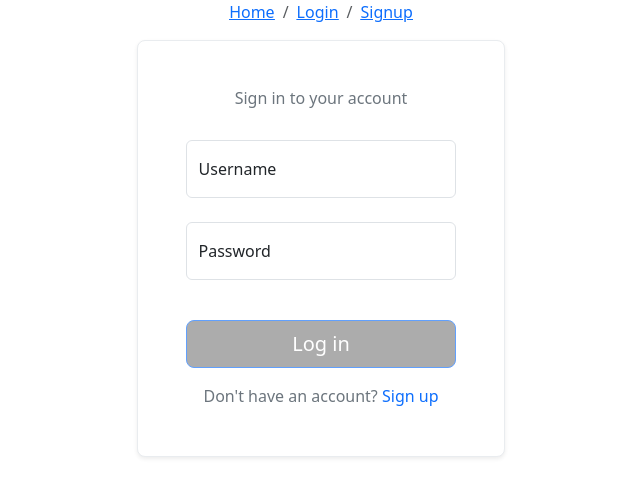
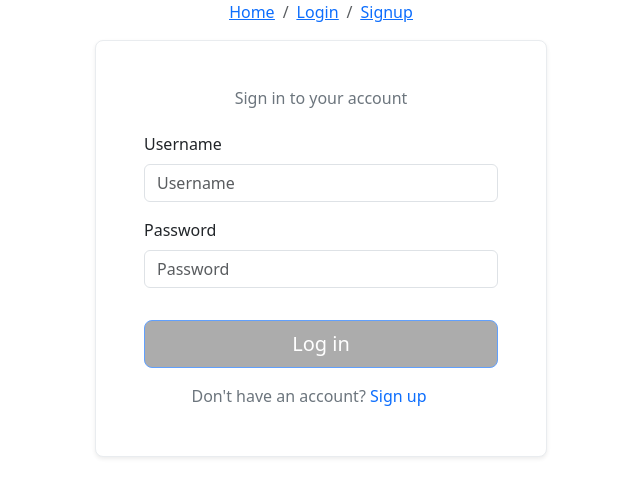
Before and after one commit to asly-97/revature-project1-reactjs, a React (Create React App) app: page /login in a window 1280 px wide. Shown: the top 496 px of the page, without its empty margins (319-959 px from the left). Built offline with nearby package versions, Linux system fonts and the light colour scheme.

Commit message:
added reimb item and list

```diff
--- a/package.json
+++ b/package.json
@@ -12,6 +12,7 @@
     "@types/react-dom": "^18.3.0",
     "axios": "^1.7.3",
     "bootstrap": "^5.3.3",
+    "date-fns": "^3.6.0",
     "react": "^18.3.1",
     "react-bootstrap": "^2.10.4",
     "react-dom": "^18.3.1",
--- a/src/components/Auth/Login.tsx
+++ b/src/components/Auth/Login.tsx
@@ -2,8 +2,9 @@ import {useEffect, useState} from "react";
 import axios from "axios";
 import '../../styles/Login.css';
 //already imported through React Bootstrap
-//import '../../styles/bootstrap.min.css';
+// import '../../styles/bootstrap.min.css';
 import { Link, useNavigate } from "react-router-dom";
+import { Container, Row, Col, Card, Button, Form } from "react-bootstrap";
 
 export default function() {
     const [message, setMessage] = useState("");
@@ -65,41 +66,79 @@ export default function() {
     });
 
     return(
-        <div className="container">
-    <div className="row justify-content-center">
-        <div className="col-12 col-sm-10 col-md-8 col-lg-6 col-xl-5 col-xxl-4">
-        <div className="card border border-light-subtle rounded-3 shadow-sm">
-            <div className="card-body p-3 p-md-4 p-xl-5">
-            <h2 className="fs-6 fw-normal text-center text-secondary mb-4">Sign in to your account</h2>
-                <div className="row gy-2 overflow-hidden">
-                <div className="err_msg">{message}</div>
-                <div className="col-12">
-                    <div className="err_msg">{usernameMsg}</div>
-                    <div className="form-floating mb-3">
-                        <input className="form-control" name="username" id="username" placeholder="Usename" onChange={validate} />
-                        <label htmlFor="username" className="form-label">Username</label>
-                    </div>
-                </div>
-                <div className="col-12">
-                    <div className="err_msg">{passwordMsg}</div>
-                    <div className="form-floating mb-3">
-                        <input type="password" className="form-control" name="password" id="password" placeholder="Password"  onChange={validate} />
-                        <label htmlFor="password" className="form-label">Password</label>
-                    </div>
-                </div>
-                <div className="col-12">
-                    <div className="d-grid my-3">
-                        <button disabled={disableBtn} id={disableBtn?"disabled_btn":""} className="btn btn-primary btn-lg" type="submit" onClick={authenticate}>Log in</button>
-                    </div>
-                    <div className="col-12">
-                    <p className="m-0 text-secondary text-center">Don't have an account? <Link to="/signup" className="link-primary text-decoration-none">Sign up</Link></p>
-                    </div>
-                </div>
-                </div>
-            </div>
-        </div>
-        </div>
-    </div>
-    </div>
+        <Container>
+            <Card className="border border-light-subtle rounded-3 shadow-sm">
+                <Card.Body className="p-3 p-md-4 p-xl-5 q">
+                    <h2 className="fs-6 fw-normal text-center text-secondary mb-4">Sign in to your account</h2>
+                    <Col className="gy-2">
+                        <div className="err_msg">{message}</div>
+                        <Row>
+                            <div className="err_msg">{usernameMsg}</div>
+                            <Form.Group className="mb-3">
+                                <Form.Label>Username</Form.Label>
+                                <Form.Control type="text" name="username" id="username" placeholder="Username" onChange={validate} />
+                            </Form.Group>
+                        </Row>
+                        <Row>
+                            <div className="err_msg">{passwordMsg}</div>
+                            <Form.Group className="mb-3">
+                                <Form.Label>Password</Form.Label>
+                                <Form.Control type="password" name="password" id="password" placeholder="Password" onChange={validate} />
+                            </Form.Group>
+                        </Row>
+                        <Row>
+                            <div className="d-grid my-3">
+                                <Button disabled={disableBtn} id={disableBtn ? "disabled_btn" : ""} variant="primary" size="lg" type="submit" onClick={authenticate}>
+                                    Log in
+                                </Button>
+                            </div>
+                            <Row>
+                                <p className="m-0 text-secondary text-center">
+                                    Don't have an account? <Link to="/signup" className="link-primary text-decoration-none">Sign up</Link>
+                                </p>
+                            </Row>
+                        </Row>
+                    </Col>
+                </Card.Body>
+            </Card>
+        </Container>
+
+
+    //     <div className="container">
+    // <div className="row justify-content-center">
+    //     <div className="col-12 col-sm-10 col-md-8 col-lg-6 col-xl-5 col-xxl-4">
+    //     <div className="card border border-light-subtle rounded-3 shadow-sm">
+    //         <div className="card-body p-3 p-md-4 p-xl-5">
+    //         <h2 className="fs-6 fw-normal text-center text-secondary mb-4">Sign in to your account</h2>
+    //             <div className="row gy-2 overflow-hidden">
+    //             <div className="err_msg">{message}</div>
+    //             <div className="col-12">
+    //                 <div className="err_msg">{usernameMsg}</div>
+    //                 <div className="form-floating mb-3">
+    //                     <input className="form-control" name="username" id="username" placeholder="Usename" onChange={validate} />
+    //                     <label htmlFor="username" className="form-label">Username</label>
+    //                 </div>
+    //             </div>
+    //             <div className="col-12">
+    //                 <div className="err_msg">{passwordMsg}</div>
+    //                 <div className="form-floating mb-3">
+    //                     <input type="password" className="form-control" name="password" id="password" placeholder="Password"  onChange={validate} />
+    //                     <label htmlFor="password" className="form-label">Password</label>
+    //                 </div>
+    //             </div>
+    //             <div className="col-12">
+    //                 <div className="d-grid my-3">
+    //                     <button disabled={disableBtn} id={disableBtn?"disabled_btn":""} className="btn btn-primary btn-lg" type="submit" onClick={authenticate}>Log in</button>
+    //                 </div>
+    //                 <div className="col-12">
+    //                 <p className="m-0 text-secondary text-center">Don't have an account? <Link to="/signup" className="link-primary text-decoration-none">Sign up</Link></p>
+    //                 </div>
+    //             </div>
+    //             </div>
+    //         </div>
+    //     </div>
+    //     </div>
+    // </div>
+    // </div>
     );
 }
--- a/src/components/Reimbursement/ReimbursementItem.tsx
+++ b/src/components/Reimbursement/ReimbursementItem.tsx
@@ -1 +1,42 @@
-export {}
+import Card from 'react-bootstrap/Card';
+import { ReimbursementInterface } from '../Interfaces/ReimbursementInterface';
+import { formatDistance } from 'date-fns';
+
+function ReimbursementItem(reimbursement:ReimbursementInterface) {
+
+  let color = '';
+  let resolvedAt = null;
+
+  if(reimbursement.status == 'approved'){
+    color = 'success';
+    resolvedAt = Date.parse(reimbursement.resolvedAt?.toString()+'');
+  }
+  else if(reimbursement.status == 'declined'){
+      color = 'danger';
+      resolvedAt = Date.parse(reimbursement.resolvedAt?.toString()+'');
+  }
+  else
+      color = 'secondary';
+
+  let createdAt = Date.parse(reimbursement.createdAt?.toString()+'');
+
+  return (
+    <Card
+          bg={color}
+          key={color}
+          text='white'
+          style={{ width: '18rem' }}
+          className="mb-2"
+        >
+          <Card.Header>{reimbursement.amount}$</Card.Header>
+          <Card.Body>
+            <Card.Title>{reimbursement.user?.firstName+' '+reimbursement.user?.lastName}</Card.Title>
+            <Card.Text>{reimbursement.description}</Card.Text>
+            <Card.Text>created : ({formatDistance(createdAt, new Date())} ago)</Card.Text>
+            <Card.Text>{reimbursement.status} {resolvedAt? " : ("+formatDistance(resolvedAt, new Date()) +") ago" : ""} </Card.Text>
+          </Card.Body>
+        </Card>
+  );
+}
+
+export default ReimbursementItem;
--- a/src/components/Reimbursement/ReimbursementList.tsx
+++ b/src/components/Reimbursement/ReimbursementList.tsx
@@ -1 +1,16 @@
-export {}
+import { Col, Row } from "react-bootstrap";
+import { ReimbursementInterface } from "../Interfaces/ReimbursementInterface";
+import ReimbursementItem from "./ReimbursementItem";
+
+export default (reimbursements:{reimbursementsList?:ReimbursementInterface[]})=>{
+
+    return(
+        <Row xs={1} md={3} className="g-5">
+        {reimbursements.reimbursementsList?.map((reimbursement) => (
+            <Col key={reimbursement.reimbId}>
+                <ReimbursementItem {...reimbursement} />
+            </Col>
+        ))}
+        </Row>
+    );
+}
--- a/src/pages/EmployeePages/EmployeeHomePage.tsx
+++ b/src/pages/EmployeePages/EmployeeHomePage.tsx
@@ -1,11 +1,38 @@
+import axios from "axios";
 import { useEffect, useState } from "react";
 import { useNavigate } from "react-router-dom";
+import ReimbursementList from "../../components/Reimbursement/ReimbursementList";
+import { ReimbursementInterface } from "../../components/Interfaces/ReimbursementInterface";
 
 
 export const EmployeeHomePage: React.FC = () => {
 
+    const [reimbursements, setReimbursements] = useState<{reimbursementsList?:ReimbursementInterface[]}>({});
+    const navigate = useNavigate();
+
+    useEffect(()=>{
+        let token = localStorage.getItem('token');
+        if(token){
+            const api = axios.create({
+                baseURL: 'http://localhost:8080',
+                headers: {'Authorization': 'Bearer '+token}
+            });
+            api.get('/reimbursements')
+                .then((response)=>{
+                    setReimbursements({reimbursementsList:response.data});
+                })
+                .catch((error) =>{
+                    if(error.response?.status == 401)
+                        navigate('../login');
+                });
+        }
+        else
+            navigate('../login');
+    },[]);
+
     return(
         <>
+            <ReimbursementList {...reimbursements} />
         </>
-    )
+    );
 }
--- a/src/styles/Login.css
+++ b/src/styles/Login.css
@@ -7,3 +7,7 @@
 #disabled_btn{
     background-color: gray;
 }
+
+.q{
+    width: 450px;
+}
```
Also changed, not shown: src/pages/ManagerPages/ReimbursementPage/ReimbursementPage.tsx (+22 -10 lines), 1 other file (tests, documents, lock files or other folders).
